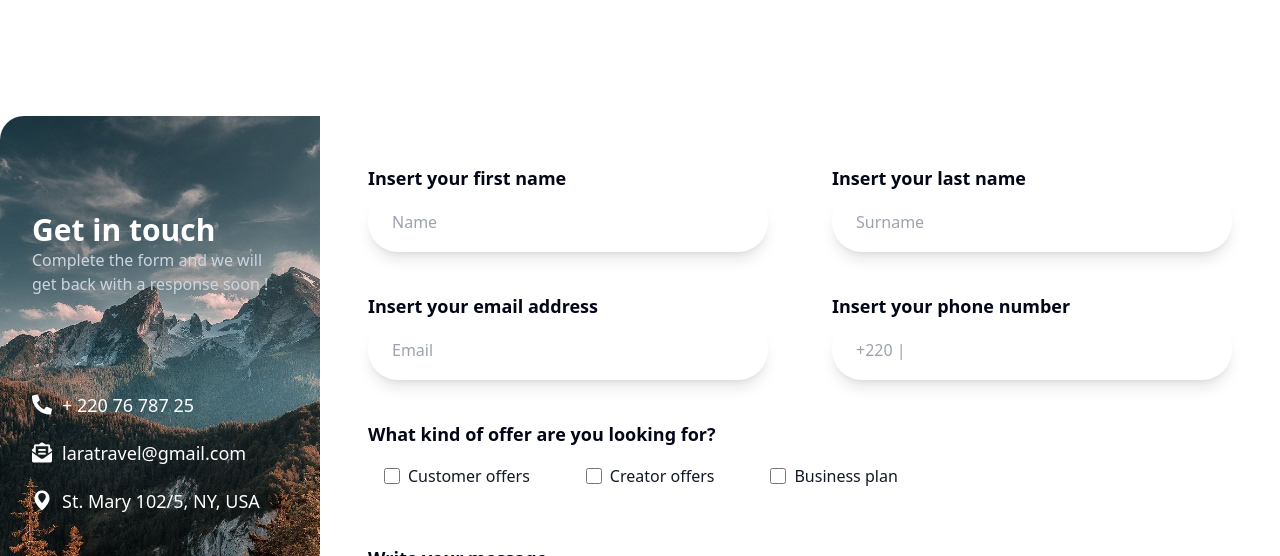
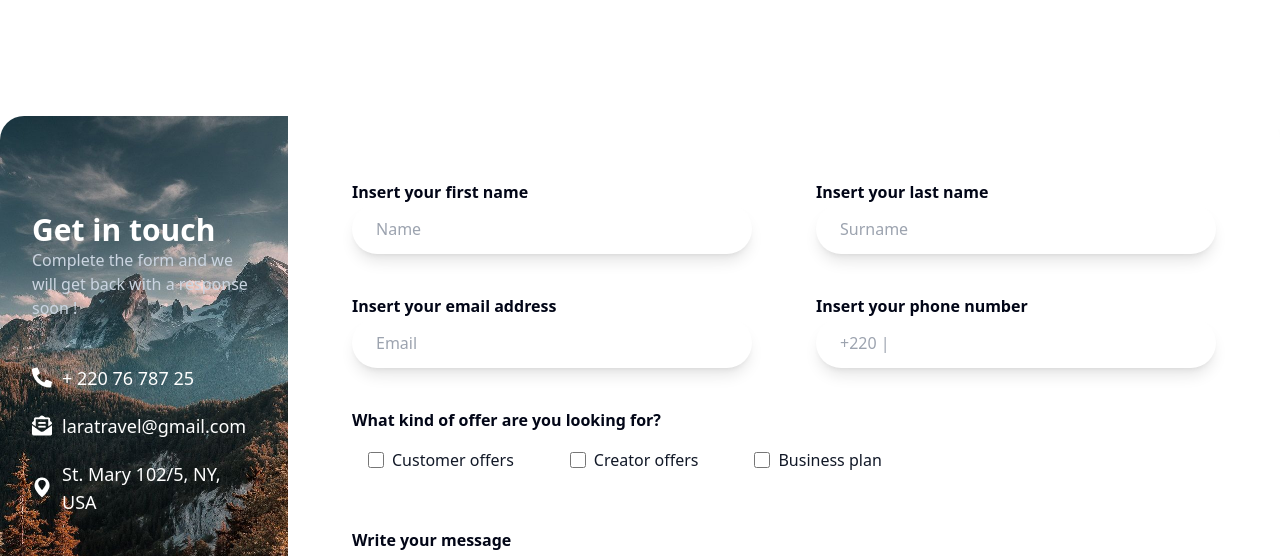
Before and after one commit to enterAUsernameryangosling/practica, a website: page public/contacts.html in a window 1280 px wide. Shown: the part 88-644 px from the top of the page. Drawn offline with Linux system fonts and the light colour scheme.

Commit message:
little changes

```diff
--- a/public/contacts.html
+++ b/public/contacts.html
@@ -49,8 +49,8 @@
 
     <section class="flex justify-center py-[100px]">
         <div class="container">
-            <div class="rounded-3xl bg-white shadow-xl flex">
-                <div class="bg-[url('../images/background.png')] bg-center bg-cover rounded-l-3xl px-8 py-24 w-[450px] h-[700px] flex flex-col justify-between">
+            <div class="h-[650px] rounded-3xl bg-white shadow-xl flex">
+                <div class="bg-[url('../images/background.png')] bg-center bg-cover rounded-l-3xl px-8 py-24 w-[450px] h-[650px] flex flex-col justify-between">
                     <div>
                         <h3 class="text-white font-semibold text-3xl">Get in touch</h3>
                         <p class="text-slate-300">Complete the form and we will get back with a response soon !</p>
@@ -87,33 +87,33 @@
                     </div>
                 </div>
 
-                <form class="flex flex-col gap-y-10 p-12">
+                <form class="flex flex-col gap-y-10 p-16">
                     <div class="flex gap-x-16">
                         <div>
-                            <p class="text-slate-950 font-semibold text-lg">Insert your first name</p>
-                            <input type="text" placeholder="Name" class="p-6 w-[400px] h-[60px] bg-white rounded-full shadow-lg">
+                            <p class="text-slate-950 font-semibold text-md">Insert your first name</p>
+                            <input type="text" placeholder="Name" class="p-6 w-[400px] h-[50px] bg-white rounded-full shadow-lg">
                         </div>
 
                         <div>
-                            <p class="text-slate-950 font-semibold text-lg">Insert your last name</p>
-                            <input type="text" placeholder="Surname" class="p-6 w-[400px] h-[60px] bg-white rounded-full shadow-lg">
+                            <p class="text-slate-950 font-semibold text-md">Insert your last name</p>
+                            <input type="text" placeholder="Surname" class="p-6 w-[400px] h-[50px] bg-white rounded-full shadow-lg">
                         </div>
                     </div>
 
                     <div class="flex gap-x-16">
                         <div>
-                            <p class="text-slate-950 font-semibold text-lg">Insert your email address</p>
-                            <input type="text" placeholder="Email" class="p-6 w-[400px] h-[60px] bg-white rounded-full shadow-lg">
+                            <p class="text-slate-950 font-semibold text-md">Insert your email address</p>
+                            <input type="text" placeholder="Email" class="p-6 w-[400px] h-[50px] bg-white rounded-full shadow-lg">
                         </div>
 
                         <div>
-                            <p class="text-slate-950 font-semibold text-lg">Insert your phone number</p>
-                            <input type="text" placeholder="+220 | " class="p-6 w-[400px] h-[60px] bg-white rounded-full shadow-lg">
+                            <p class="text-slate-950 font-semibold text-md">Insert your phone number</p>
+                            <input type="text" placeholder="+220 | " class="p-6 w-[400px] h-[50px] bg-white rounded-full shadow-lg">
                         </div>
                     </div>
 
                     <div>
-                        <p class="text-slate-950 font-semibold text-lg">What kind of offer are you looking for?</p>
+                        <p class="text-slate-950 font-semibold text-md">What kind of offer are you looking for?</p>
 
                         <div class="flex gap-x-10">
                             <div class="flex items-center ps-4">
@@ -134,7 +134,7 @@
                     </div>
 
                     <div class="flex flex-col gap-y-4">
-                        <p class="text-slate-950 font-semibold text-lg">Write your message</p>
+                        <p class="text-slate-950 font-semibold text-md">Write your message</p>
                         <input type="text" placeholder="Message" class="p-6 w-[370px] h-[60px] bg-white rounded-full shadow-lg">
                         <button class="w-[120px] h-[45px] px-8 py-2 font-semibold bg-blue-500 text-white rounded-full max-md:hidden">Send</button>
                     </div>
```
Also changed, not shown: public/home.html (+5 -5 lines), public/style.css.
